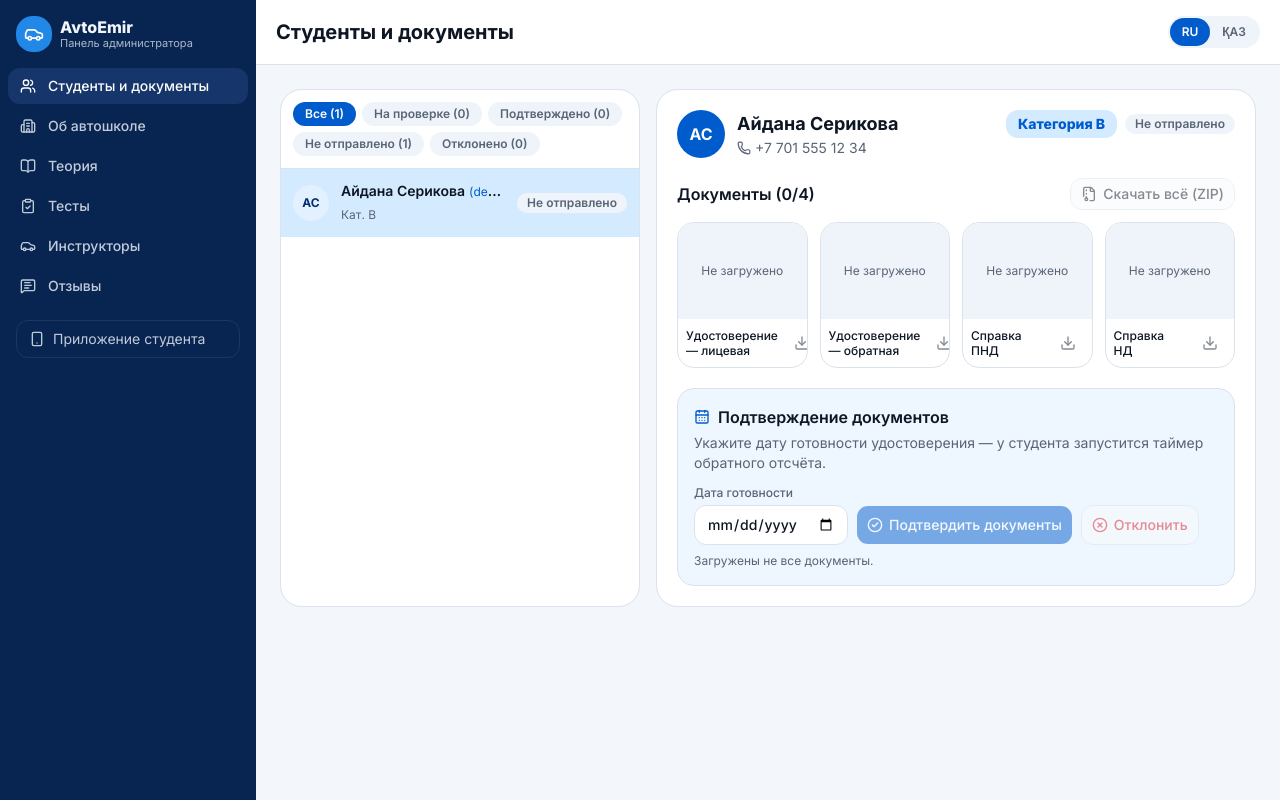
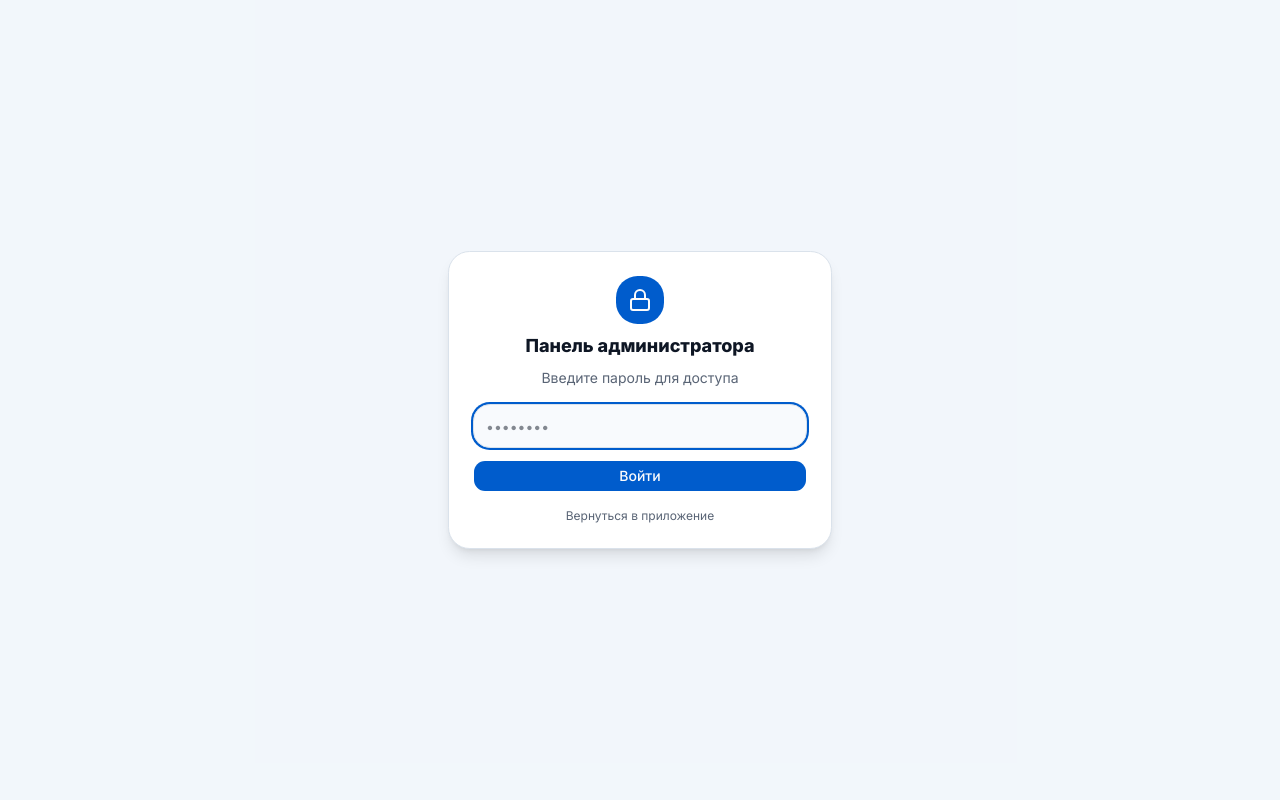
Before and after one commit to hajbullint1-ctrl/avtoemir-apk, a Next.js app: page /admin in a window 1280 px wide. Built offline with nearby package versions, Linux system fonts and the light colour scheme.

Commit message:
feat: password-protect admin panel (emir2026)

```diff
--- a/components/admin/admin-app.tsx
+++ b/components/admin/admin-app.tsx
@@ -1,14 +1,16 @@
 'use client'
 
-import { useState } from 'react'
+import { useEffect, useState } from 'react'
 import Link from 'next/link'
-import { ArrowLeft, BookOpen, Building2, Car, ClipboardCheck, MessageSquareText, Smartphone, Users } from 'lucide-react'
+import { ArrowLeft, BookOpen, Building2, Car, ClipboardCheck, Lock, MessageSquareText, Smartphone, Users } from 'lucide-react'
 import { LangToggle } from '@/components/shared/lang-toggle'
 import { AdminStudents } from './admin-students'
 import { InstructorsEditor, QuestionsEditor, ReviewsEditor, SchoolEditor, TheoryEditor } from './admin-content'
 import { useStore } from '@/lib/store'
+import { checkAdminPassword, hasAdminSession, setAdminSession } from '@/lib/auth'
 import type { L } from '@/lib/i18n'
 import { cn } from '@/lib/utils'
+import { Button } from '@/components/ui/button'
 
 const sections: { id: string; label: L; icon: typeof Users; Comp: () => React.JSX.Element }[] = [
   { id: 'students', label: { ru: 'Студенты и документы', kk: 'Студенттер мен құжаттар' }, icon: Users, Comp: AdminStudents },
@@ -19,11 +21,59 @@ const sections: { id: string; label: L; icon: typeof Users; Comp: () => React.JS
   { id: 'reviews', label: { ru: 'Отзывы', kk: 'Пікірлер' }, icon: MessageSquareText, Comp: ReviewsEditor },
 ]
 
+function AdminGate({ onUnlock }: { onUnlock: () => void }) {
+  const { tl } = useStore()
+  const [password, setPassword] = useState('')
+  const [error, setError] = useState(false)
+  return (
+    <div className="flex min-h-dvh flex-col items-center justify-center bg-muted/60 p-4">
+      <div className="w-full max-w-sm rounded-2xl border bg-card p-6 shadow-lg">
+        <div className="mb-4 flex flex-col items-center gap-2 text-center">
+          <span className="flex size-12 items-center justify-center rounded-2xl bg-primary text-primary-foreground">
+            <Lock className="size-6" aria-hidden="true" />
+          </span>
+          <h1 className="text-lg font-extrabold">{tl({ ru: 'Панель администратора', kk: 'Әкімші панелі' })}</h1>
+          <p className="text-sm text-muted-foreground">{tl({ ru: 'Введите пароль для доступа', kk: 'Кіру үшін құпия сөзді енгізіңіз' })}</p>
+        </div>
+        <form className="flex flex-col gap-3" onSubmit={(e) => {
+          e.preventDefault()
+          if (checkAdminPassword(password)) { setAdminSession(); onUnlock() } else setError(true)
+        }}>
+          <input type="password" autoFocus value={password} onChange={(e) => { setPassword(e.target.value); setError(false) }}
+            placeholder="••••••••" className="h-11 rounded-xl border bg-background px-3 text-sm outline-none ring-primary focus:ring-2" />
+          {error && <p className="text-sm text-destructive" role="alert">{tl({ ru: 'Неверный пароль', kk: 'Құпия сөз қате' })}</p>}
+          <Button type="submit" className="w-full">{tl({ ru: 'Войти', kk: 'Кіру' })}</Button>
+        </form>
+        <p className="mt-4 text-center text-xs text-muted-foreground">
+          <Link href="/" className="underline-offset-2 hover:underline">{tl({ ru: 'Вернуться в приложение', kk: 'Қолданбаға оралу' })}</Link>
+        </p>
+      </div>
+    </div>
+  )
+}
+
 export function AdminApp() {
   const { tl, students } = useStore()
   const [active, setActive] = useState('students')
+  const [unlocked, setUnlocked] = useState(false)
+  const [checked, setChecked] = useState(false)
   const current = sections.find((s) => s.id === active)!
   const pending = students.filter((s) => s.status === 'pending').length
+
+  useEffect(() => {
+    setUnlocked(hasAdminSession())
+    setChecked(true)
+  }, [])
+
+  if (!checked) {
+    return (
+      <div className="flex min-h-dvh items-center justify-center">
+        <div className="size-8 animate-spin rounded-full border-2 border-primary border-t-transparent" />
+      </div>
+    )
+  }
+
+  if (!unlocked) return <AdminGate onUnlock={() => setUnlocked(true)} />
 
   return (
     <div className="flex min-h-dvh flex-col bg-muted/50 lg:flex-row">
@@ -47,15 +97,11 @@ export function AdminApp() {
               const on = s.id === active
               return (
                 <li key={s.id}>
-                  <button
-                    type="button"
-                    aria-current={on ? 'page' : undefined}
-                    onClick={() => setActive(s.id)}
+                  <button type="button" aria-current={on ? 'page' : undefined} onClick={() => setActive(s.id)}
                     className={cn(
                       'flex w-full items-center gap-3 whitespace-nowrap rounded-lg px-3 py-2 text-sm font-medium transition-colors',
                       on ? 'bg-sidebar-accent text-sidebar-accent-foreground' : 'opacity-80 hover:bg-sidebar-accent/60 hover:opacity-100',
-                    )}
-                  >
+                    )}>
                     <Icon className="size-4 shrink-0" aria-hidden="true" />
                     <span className="flex-1 text-left">{tl(s.label)}</span>
                     {s.id === 'students' && pending > 0 && (
@@ -68,16 +114,12 @@ export function AdminApp() {
           </ul>
         </nav>
         <div className="hidden px-4 lg:block">
-          <Link
-            href="/"
-            className="flex items-center gap-2 rounded-lg border border-sidebar-border px-3 py-2 text-sm opacity-80 hover:opacity-100"
-          >
+          <Link href="/" className="flex items-center gap-2 rounded-lg border border-sidebar-border px-3 py-2 text-sm opacity-80 hover:opacity-100">
             <Smartphone className="size-4" aria-hidden="true" />
             {tl({ ru: 'Приложение студента', kk: 'Студент қосымшасы' })}
           </Link>
         </div>
       </aside>
-
       <div className="flex min-w-0 flex-1 flex-col">
         <header className="flex items-center justify-between gap-3 border-b bg-card px-5 py-4">
           <div className="flex items-center gap-3">
```
